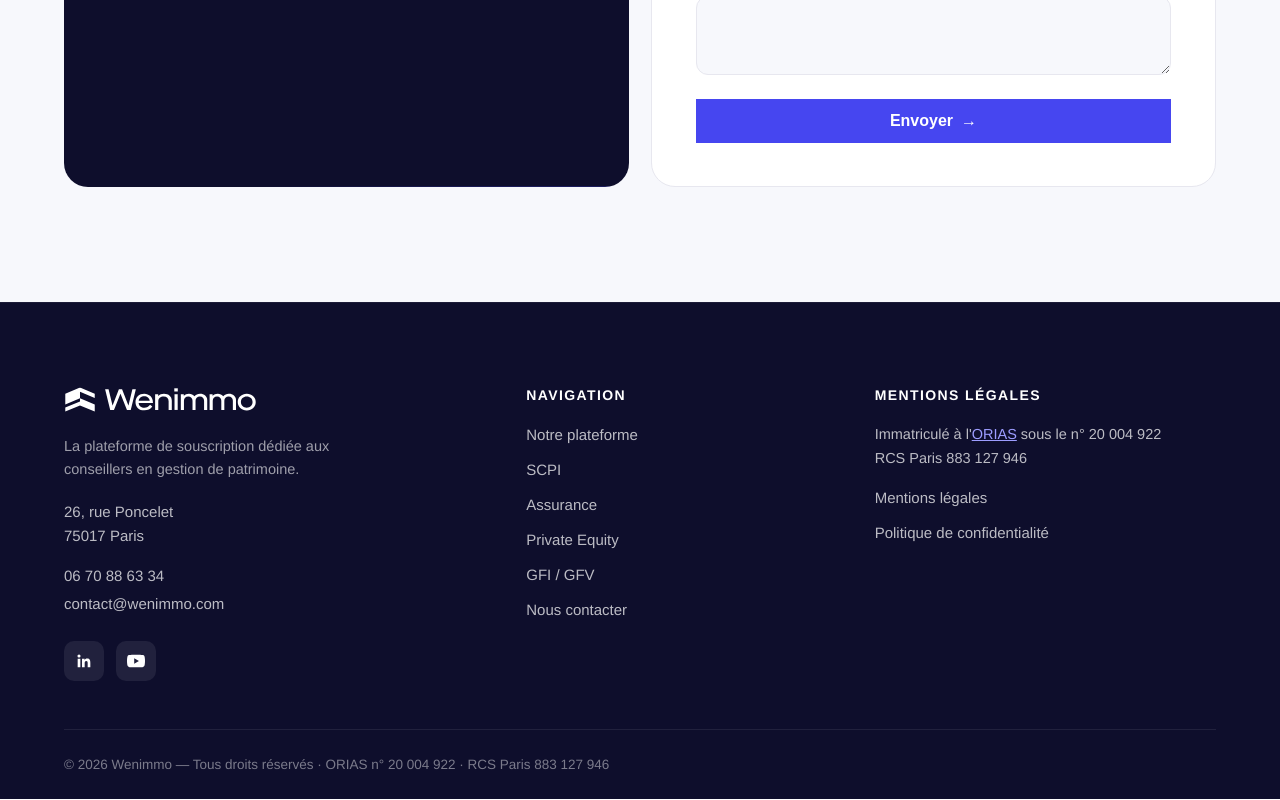
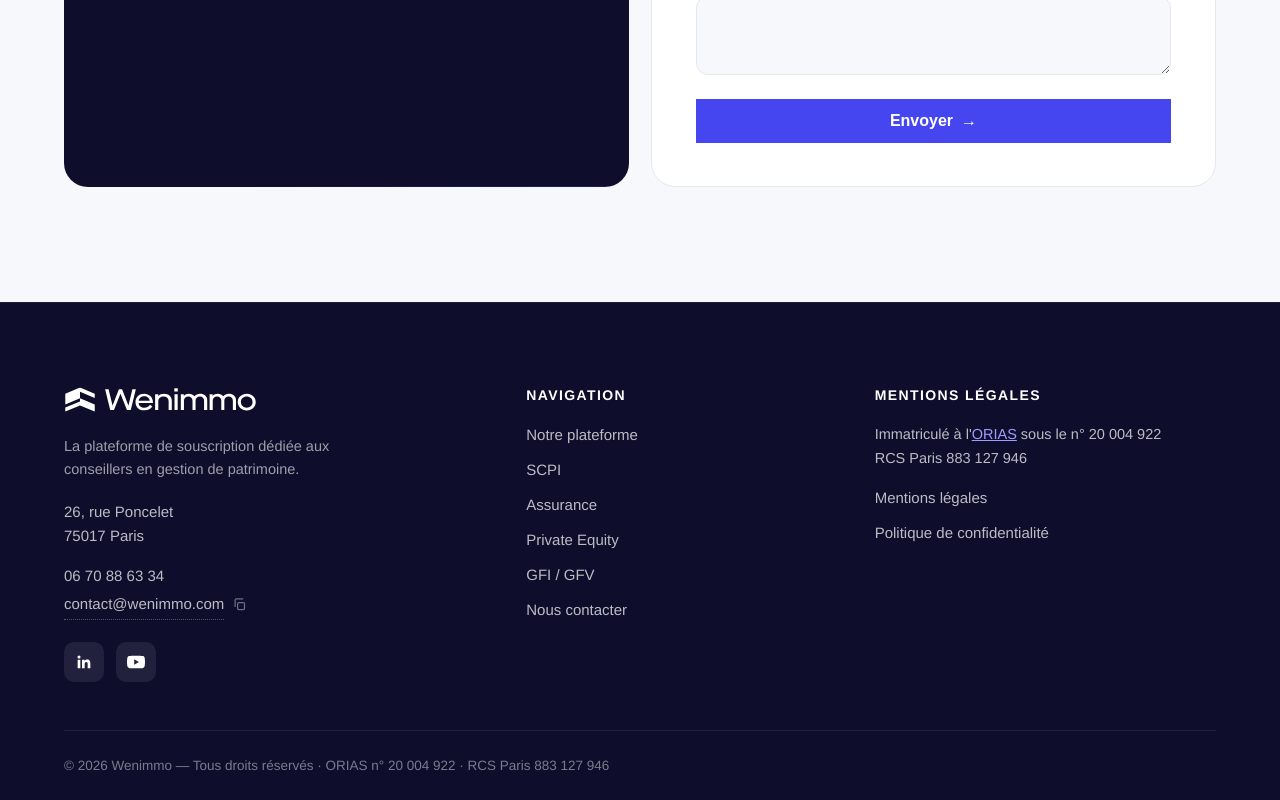
Before and after one commit to Yv-ia/landing-wenimmo, a Next.js app: page / in a window 1280 px wide. Shown: the part 4891-5691 px from the top of the page. Built offline with nearby package versions, Linux system fonts and the light colour scheme; a web font is replaced by a local one.

Commit message:
Hecaton checkpoint: update styles and 2 more files
Created automatically by Hecaton after an agent prompt changed the worktree.

```diff
--- a/app/globals.css
+++ b/app/globals.css
@@ -1311,6 +1311,38 @@ a.contact-row:hover { background: rgba(255, 255, 255, 0.14); transform: translat
 .footer__address { font-style: normal; font-size: 15px; margin-bottom: 14px; }
 .footer__contact { font-size: 15px; line-height: 1.9; }
 .footer__contact a:hover { color: var(--white); }
+.copy-email {
+  display: inline-flex;
+  align-items: center;
+  gap: 8px;
+  padding: 0;
+  margin: 0;
+  border: none;
+  background: none;
+  font: inherit;
+  line-height: inherit;
+  color: inherit;
+  cursor: pointer;
+  transition: color 0.2s ease;
+}
+.copy-email:hover { color: var(--white); }
+.copy-email__status {
+  display: inline-flex;
+  align-items: center;
+  gap: 4px;
+  font-size: 12.5px;
+  font-weight: 600;
+  color: rgba(255, 255, 255, 0.4);
+  transition: color 0.2s ease;
+}
+.copy-email:hover .copy-email__status { color: rgba(255, 255, 255, 0.7); }
+.copy-email__status svg { width: 15px; height: 15px; }
+.copy-email__address { border-bottom: 1px dotted rgba(255, 255, 255, 0.3); }
+/* État « copié » */
+.copy-email[data-copied="true"] .copy-email__status,
+.copy-email[data-copied="true"]:hover .copy-email__status {
+  color: #4ade80;
+}
 .footer__social { display: flex; gap: 12px; margin-top: 22px; }
 .footer__social a {
   width: 40px; height: 40px;
--- /dev/null
+++ b/components/CopyEmail.jsx
@@ -0,0 +1,57 @@
+"use client";
+
+import { useState } from "react";
+
+export default function CopyEmail({ email }) {
+  const [copied, setCopied] = useState(false);
+
+  const handleCopy = async () => {
+    try {
+      if (navigator.clipboard?.writeText) {
+        await navigator.clipboard.writeText(email);
+      } else {
+        // Fallback pour les navigateurs sans Clipboard API (contexte non sécurisé)
+        const ta = document.createElement("textarea");
+        ta.value = email;
+        ta.style.position = "fixed";
+        ta.style.opacity = "0";
+        document.body.appendChild(ta);
+        ta.select();
+        document.execCommand("copy");
+        document.body.removeChild(ta);
+      }
+      setCopied(true);
+      setTimeout(() => setCopied(false), 2000);
+    } catch {
+      // En cas d'échec on ne casse rien : l'adresse reste lisible et sélectionnable
+    }
+  };
+
+  return (
+    <button
+      type="button"
+      className="copy-email"
+      data-copied={copied}
+      onClick={handleCopy}
+      title="Cliquer pour copier l'adresse e-mail"
+      aria-label={`Copier l'adresse e-mail ${email}`}
+    >
+      <span className="copy-email__address">{email}</span>
+      <span className="copy-email__status" aria-live="polite">
+        {copied ? (
+          <>
+            <svg viewBox="0 0 24 24" fill="none" stroke="currentColor" aria-hidden="true">
+              <path d="M5 13l4 4L19 7" strokeWidth="2.5" strokeLinecap="round" strokeLinejoin="round" />
+            </svg>
+            Copié&nbsp;!
+          </>
+        ) : (
+          <svg viewBox="0 0 24 24" fill="none" stroke="currentColor" aria-hidden="true">
+            <rect x="9" y="9" width="11" height="11" rx="2" strokeWidth="2" />
+            <path d="M5 15V5a2 2 0 0 1 2-2h10" strokeWidth="2" strokeLinecap="round" />
+          </svg>
+        )}
+      </span>
+    </button>
+  );
+}
--- a/components/Footer.jsx
+++ b/components/Footer.jsx
@@ -1,3 +1,5 @@
+import CopyEmail from "./CopyEmail";
+
 export default function Footer() {
   return (
     <footer className="footer">
@@ -16,7 +18,7 @@ export default function Footer() {
             <p className="footer__contact">
               <a href="tel:+33670886334">06 70 88 63 34</a>
               <br />
-              <a href="mailto:contact@wenimmo.com">contact@wenimmo.com</a>
+              <CopyEmail email="contact@wenimmo.com" />
             </p>
             <div className="footer__social">
               <a
```
